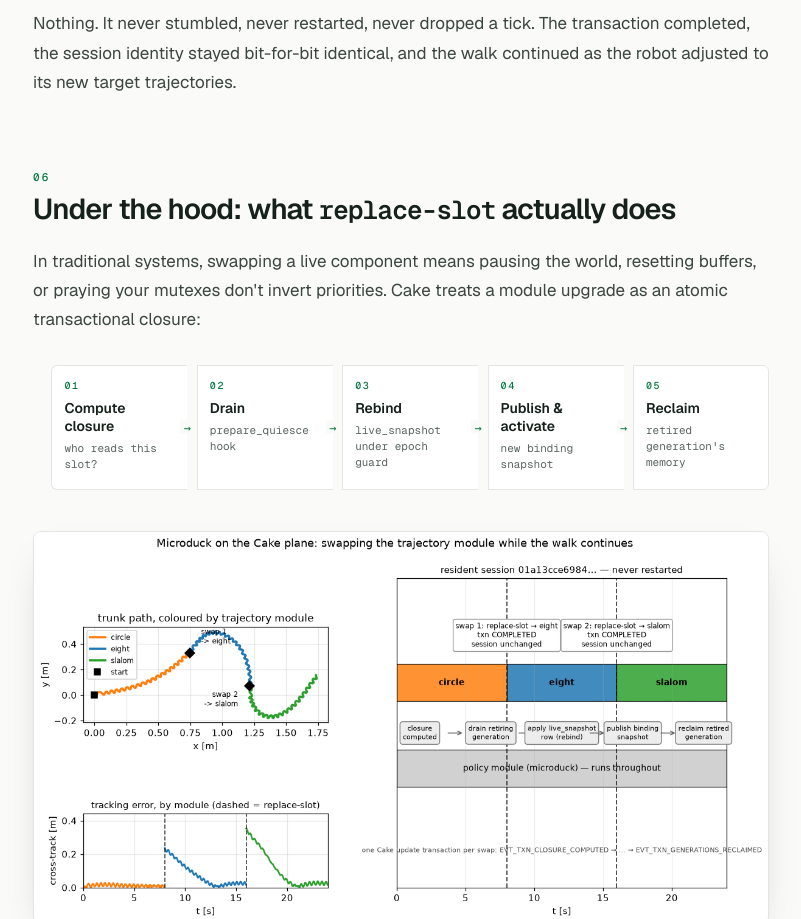
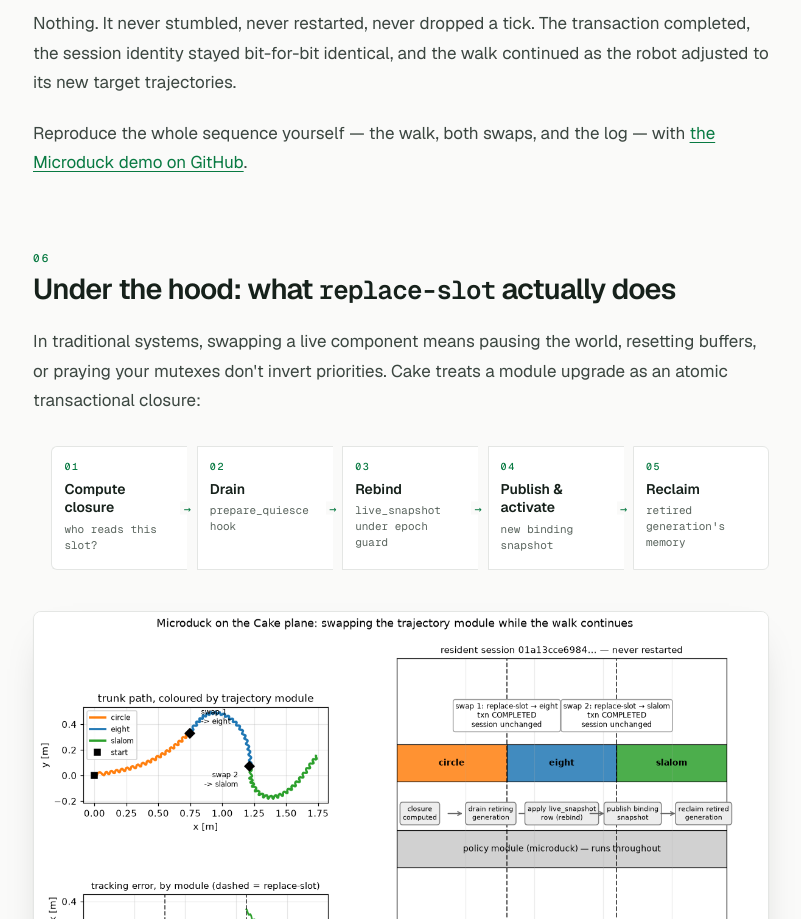
Before and after one commit to shinro-dev/shinro-dev.github.io, a plain HTML site: page writing/same-robot-same-brain/index.html in a window 1280 px wide. Shown: the part 5565-6484 px from the top of the page, without its empty margins (301-1102 px from the left). Drawn offline with Linux system fonts and the light colour scheme.

Commit message:
Link the demo from the demo section, not just the footer
Readers finishing section 05 had no clickable route to the repo until
the post-end buttons. One inline link at the end of the walk narrative.

```diff
--- a/writing/same-robot-same-brain/index.html
+++ b/writing/same-robot-same-brain/index.html
@@ -401,6 +401,11 @@
         and the walk continued as the robot adjusted to its new target trajectories.
       </p>
 
+      <p>
+        Reproduce the whole sequence yourself — the walk, both swaps, and the log —
+        with <a href="https://github.com/Shinro-xyz/shinro-demo-microduck">the Microduck demo on GitHub</a>.
+      </p>
+
       <h2 id="replace-slot"><span class="n">06</span>Under the hood: what <code>replace-slot</code> actually does</h2>
 
       <p>
```
